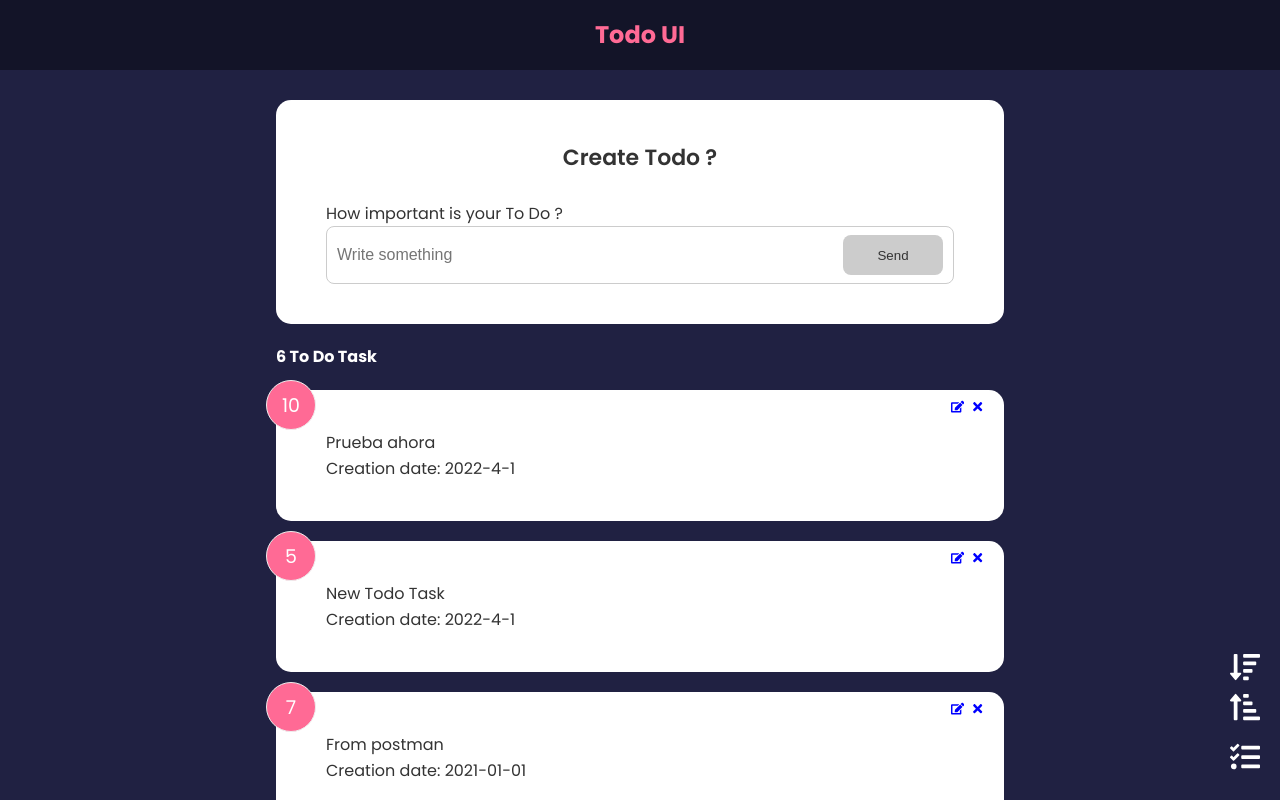
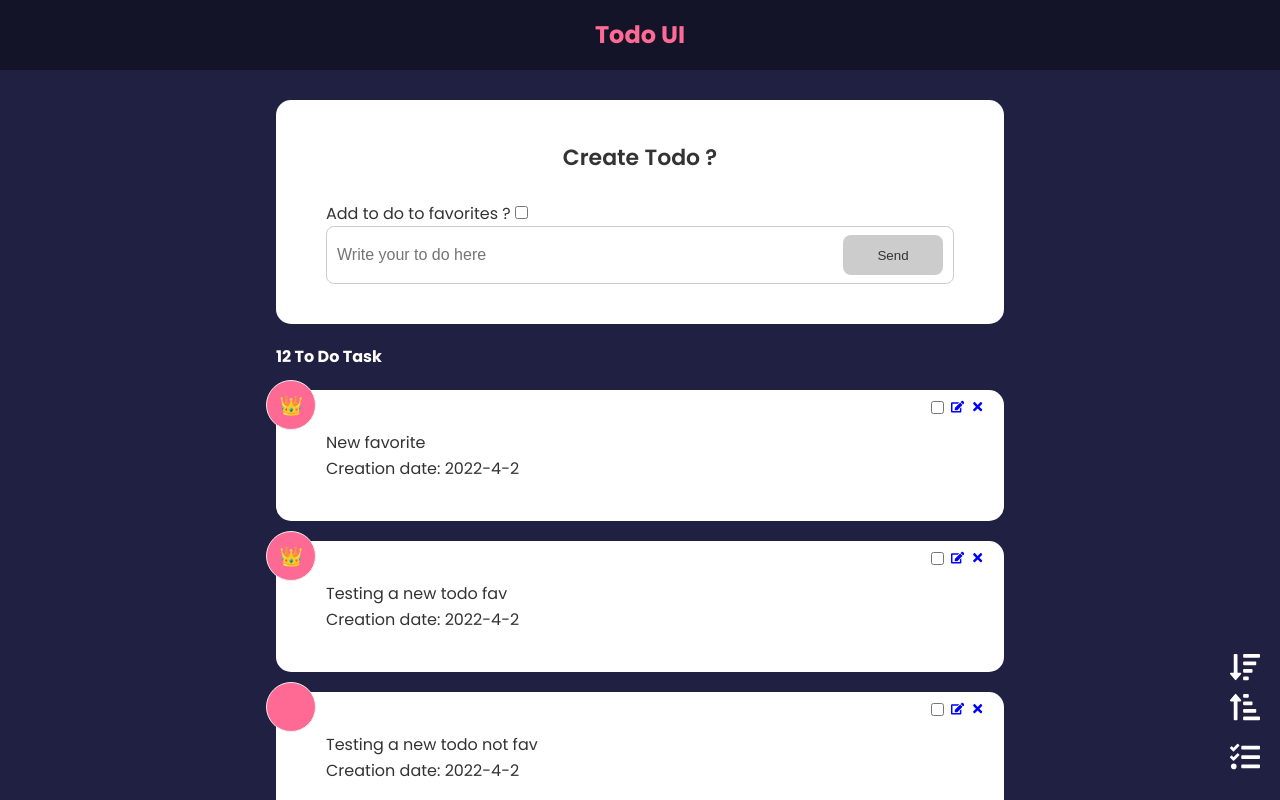
Before and after one commit to jesus1812s/todo-list, a React (Create React App) app: page / in a window 1280 px wide. Shown: the top 800 px of the page. Built offline with nearby package versions, Linux system fonts and the light colour scheme; data requests are answered from the project's data file.

Commit message:
Added fav to app

```diff
--- a/db.json
+++ b/db.json
@@ -13,10 +13,10 @@
       "date": "2020-02-01"
     },
     {
-      "id": 3,
+      "date": "2022-4-2",
+      "text": "Another test",
       "rating": 6,
-      "text": "Mister white",
-      "date": "2020-03-01"
+      "id": 3
     },
     {
       "id": 4,
@@ -35,6 +35,44 @@
       "text": "Prueba ahora",
       "rating": 10,
       "id": 6
+    },
+    {
+      "date": "2022-4-2",
+      "text": "This is a test for sorting by date",
+      "rating": 10,
+      "id": 7
+    },
+    {
+      "date": "2022-4-2",
+      "text": "Setting another test",
+      "favorite": true,
+      "rating": 5,
+      "id": 9
+    },
+    {
+      "date": "2022-4-2",
+      "text": "Test adding to fav",
+      "favorite": true,
+      "rating": 10,
+      "id": 10
+    },
+    {
+      "date": "2022-4-2",
+      "text": "Testing a new todo not fav",
+      "favorite": false,
+      "id": 11
+    },
+    {
+      "date": "2022-4-2",
+      "text": "Testing a new todo fav",
+      "favorite": true,
+      "id": 12
+    },
+    {
+      "date": "2022-4-2",
+      "text": "New favorite",
+      "favorite": true,
+      "id": 13
     }
   ]
 }
--- a/src/Components/FavoriteIconLink.jsx
+++ b/src/Components/FavoriteIconLink.jsx
@@ -1,8 +1,12 @@
 import React from 'react';
 import { FaTasks } from 'react-icons/fa';
 import { Link } from 'react-router-dom';
+import TodoContext from '../context/TodoContext';
+import { useContext } from 'react';
 
 function FavoriteIconLink() {
+  const { fetchTodosByFavorites } = useContext(TodoContext);
+
   return (
     <div className="favorite-link">
       <Link
@@ -11,7 +15,7 @@ function FavoriteIconLink() {
           search: '?sort=favorite',
         }}
       >
-        <FaTasks size={30} />
+        <FaTasks onClick={fetchTodosByFavorites} size={30} />
       </Link>
     </div>
   );
--- a/src/Components/FavoriteSelector.jsx
+++ /dev/null
@@ -1,135 +0,0 @@
-import { useState, useContext, useEffect } from 'react';
-import TodoContext from '../context/TodoContext';
-
-function FavoriteSelector({ select }) {
-  const [selected, setSelected] = useState(10);
-  const { todoEdit } = useContext(TodoContext);
-
-  useEffect(() => {
-    if (todoEdit.edit === true) {
-      setSelected(todoEdit.item.rating);
-    }
-  }, [todoEdit]);
-
-  const handleChange = (e) => {
-    setSelected(+e.currentTarget.value);
-    select(+e.currentTarget.value);
-  };
-
-  return (
-    <ul className="rating">
-      <li>
-        <input
-          type="radio"
-          id="num1"
-          name="rating"
-          value="1"
-          onChange={handleChange}
-          checked={selected === 1}
-        />
-        <label htmlFor="num1">1</label>
-      </li>
-      {/* <li>
-        <input
-          type="radio"
-          id="num2"
-          name="rating"
-          value="2"
-          onChange={handleChange}
-          checked={selected === 2}
-        />
-        <label htmlFor="num2">2</label>
-      </li>
-      <li>
-        <input
-          type="radio"
-          id="num3"
-          name="rating"
-          value="3"
-          onChange={handleChange}
-          checked={selected === 3}
-        />
-        <label htmlFor="num3">3</label>
-      </li>
-      <li>
-        <input
-          type="radio"
-          id="num4"
-          name="rating"
-          value="4"
-          onChange={handleChange}
-          checked={selected === 4}
-        />
-        <label htmlFor="num4">4</label>
-      </li>
-      <li>
-        <input
-          type="radio"
-          id="num5"
-          name="rating"
-          value="5"
-          onChange={handleChange}
-          checked={selected === 5}
-        />
-        <label htmlFor="num5">5</label>
-      </li>
-      <li>
-        <input
-          type="radio"
-          id="num6"
-          name="rating"
-          value="6"
-          onChange={handleChange}
-          checked={selected === 6}
-        />
-        <label htmlFor="num6">6</label>
-      </li>
-      <li>
-        <input
-          type="radio"
-          id="num7"
-          name="rating"
-          value="7"
-          onChange={handleChange}
-          checked={selected === 7}
-        />
-        <label htmlFor="num7">7</label>
-      </li>
-      <li>
-        <input
-          type="radio"
-          id="num8"
-          name="rating"
-          value="8"
-          onChange={handleChange}
-          checked={selected === 8}
-        />
-        <label htmlFor="num8">8</label>
-      </li>
-      <li>
-        <input
-          type="radio"
-          id="num9"
-          name="rating"
-          value="9"
-          onChange={handleChange}
-          checked={selected === 9}
-        />
-        <label htmlFor="num9">9</label>
-      </li>
-      <li>
-        <input
-          type="radio"
-          id="num10"
-          name="rating"
-          value="10"
-          onChange={handleChange}
-          checked={selected === 10}
-        />
-        <label htmlFor="num10">10</label>
-      </li> */}
-    </ul>
-  );
-}
-
-export default FavoriteSelector;
--- a/src/Components/TodoForm.jsx
+++ b/src/Components/TodoForm.jsx
@@ -1,13 +1,11 @@
 import Card from './shared/Card';
 import { useState, useContext, useEffect } from 'react';
 import Button from './shared/Button';
-import FavoriteSelector from './FavoriteSelector';
 import TodoContext from '../context/TodoContext';
 
 function TodoForm() {
   const [text, setText] = useState('');
-  // const [isFavorite, setIsFavorite] = useState(false);
-  const [rating, setRating] = useState(10);
+  const [favorite, setFavorite] = useState(false);
   const [btnDisabled, setBtnDisabled] = useState(true);
   const [message, setMessage] = useState('');
 
@@ -17,7 +15,7 @@ function TodoForm() {
     if (todoEdit.edit === true) {
       setBtnDisabled(false);
       setText(todoEdit.item.text);
-      setRating(todoEdit.item.rating);
+      setFavorite(todoEdit.item.favorite);
     }
   }, [todoEdit]);
 
@@ -52,8 +50,7 @@ function TodoForm() {
       const newTodo = {
         date: getDate(),
         text,
-        /* isFavorite, */
-        rating,
+        favorite,
       };
       if (todoEdit.edit === true) {
         updateTodo(todoEdit.item.id, newTodo);
@@ -69,14 +66,20 @@ function TodoForm() {
       <form onSubmit={handleSubmit}>
         <h2>Create Todo ?</h2>
         <br />
-        <p>How important is your To Do ?</p>
-        {/* <FavoriteSelector select={(rating) => setRating(rating)} /> */}
-        {/* TODO - finish form*/}
+        <label htmlFor="favorite">Add to do to favorites ? </label>
+        <input
+          type="checkbox"
+          id="fav"
+          name="favorite"
+          value={favorite}
+          onChange={() => setFavorite(!favorite)}
+          checked={favorite}
+        />
         <div className="input-group">
           <input
             onChange={handleTextChange}
             type="text"
-            placeholder="Write something"
+            placeholder="Write your to do here"
             value={text}
           />
           <Button type="submit" isDisabled={btnDisabled}>
--- a/src/Components/TodoItem.jsx
+++ b/src/Components/TodoItem.jsx
@@ -1,15 +1,36 @@
 import { FaTimes, FaEdit } from 'react-icons/fa';
 import PropTypes from 'prop-types';
 import Card from './shared/Card';
-import { useContext } from 'react';
+import { useContext, useState } from 'react';
 import TodoContext from '../context/TodoContext';
 
 function TodoItem({ item }) {
+  const { isSelected, setIsSelected } = useState(false);
   const { deleteTodo, editTodo } = useContext(TodoContext);
+
+  // improve this
+  const handleDelete = () => {
+    if (isSelected) {
+      isSelected.deleteTodo(item.id);
+    } else {
+      deleteTodo(item.id);
+    }
+  };
+
   return (
     <Card>
-      <div className="num-display">{item.rating}</div>
-      <button className="close" onClick={() => deleteTodo(item.id)}>
+      <div className="num-display">{item.favorite === true ? '👑' : ''}</div>
+      {/*TODO need to delete 3 or more items at once*/}
+      <input
+        className="delete"
+        type="checkbox"
+        id={item.id}
+        name="delete"
+        value={item.id}
+        onChange={() => setIsSelected(!isSelected)}
+        checked={isSelected}
+      />
+      <button className="close" onClick={handleDelete}>
         <FaTimes color="blue" />
       </button>
       <button onClick={() => editTodo(item)} className="edit">
--- a/src/context/TodoContext.js
+++ b/src/context/TodoContext.js
@@ -25,6 +25,13 @@ export const TodoProvider = ({ children }) => {
 
   const fetchTodosByDateAsc = async () => {
     const res = await fetch(`/todo?_sort=date&_order=asc`);
+    const data = await res.json();
+    setTodo(data);
+    setIsLoading(false);
+  };
+
+  const fetchTodosByFavorites = async () => {
+    const res = await fetch(`/todo?_sort=favorite&_order=asc`);
     const data = await res.json();
     setTodo(data);
     setIsLoading(false);
@@ -92,6 +99,7 @@ export const TodoProvider = ({ children }) => {
         updateTodo,
         fetchTodosByDate,
         fetchTodosByDateAsc,
+        fetchTodosByFavorites,
       }}
     >
       {children}
--- a/src/index.css
+++ b/src/index.css
@@ -52,14 +52,14 @@ header {
   text-align: center;
 }
 
-.rating {
+.pink-ratio {
   display: flex;
   align-items: center;
   justify-content: space-around;
   margin: 30px 0 40px;
 }
 
-.rating li,
+.pink-ratio li,
 .num-display {
   position: relative;
   background: #f4f4f4;
@@ -73,7 +73,7 @@ header {
   transition: 0.3s;
 }
 
-.rating li label {
+.pink-ratio li label {
   position: absolute;
   top: 50%;
   left: 50%;
@@ -85,7 +85,7 @@ header {
   cursor: pointer;
 }
 
-.rating li:hover,
+.pink-ratio li:hover,
 .num-display {
   background: #ff6a95;
   color: #fff;
@@ -143,6 +143,19 @@ input:focus {
 
 .edit {
   right: 40px;
+}
+
+.delete {
+  position: absolute;
+  top: 11px;
+  right: 20px;
+  cursor: pointer;
+  background: none;
+  border: none;
+}
+
+.delete {
+  right: 60px;
 }
 
 .btn {
@@ -242,11 +255,11 @@ input:focus {
 }
 
 @media (max-width: 600px) {
-  .rating li {
+  .pink-ratio li {
     margin: 10px 3px;
   }
 
-  .rating {
+  .pink-ratio {
     display: flex;
     align-items: center;
     justify-content: center;
```
